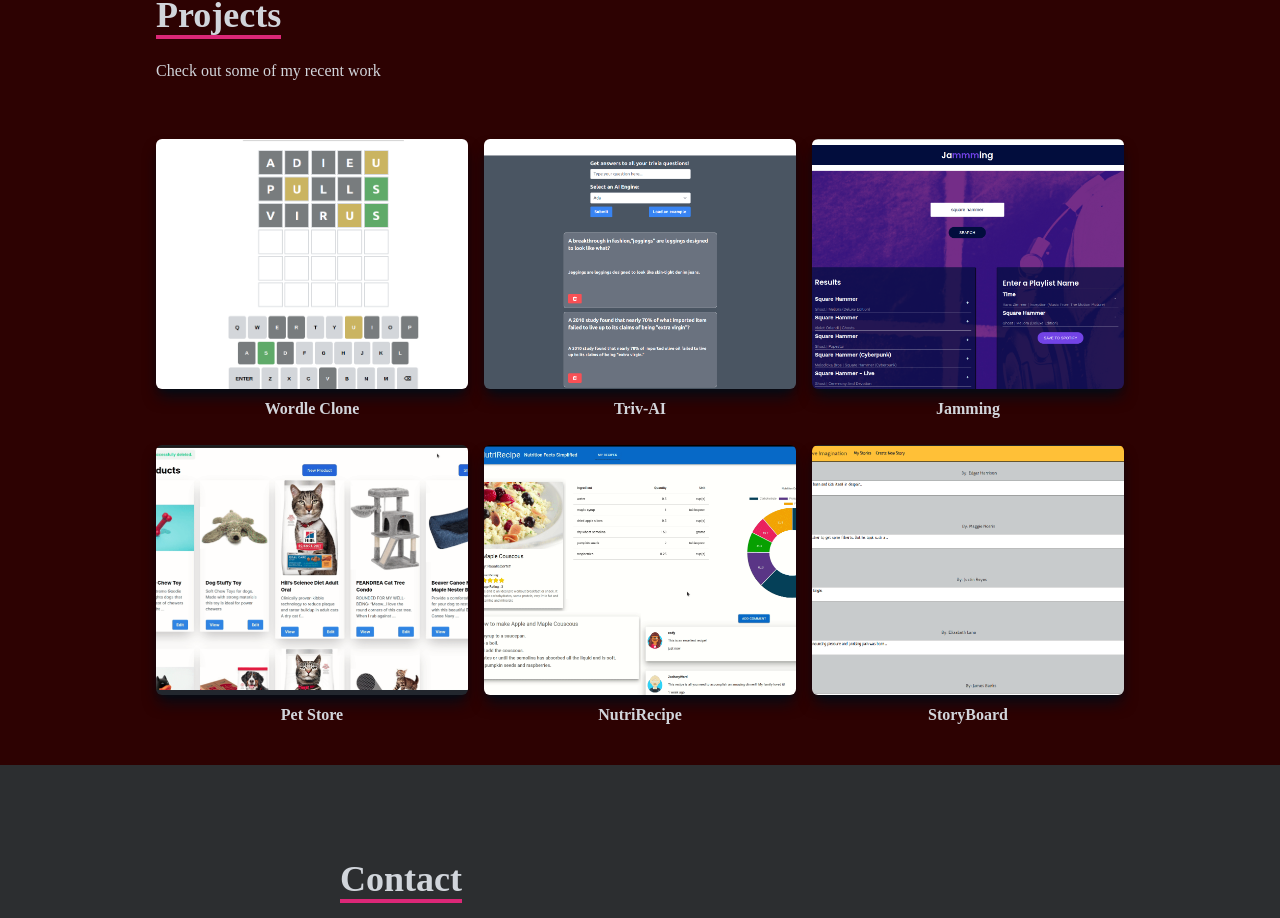
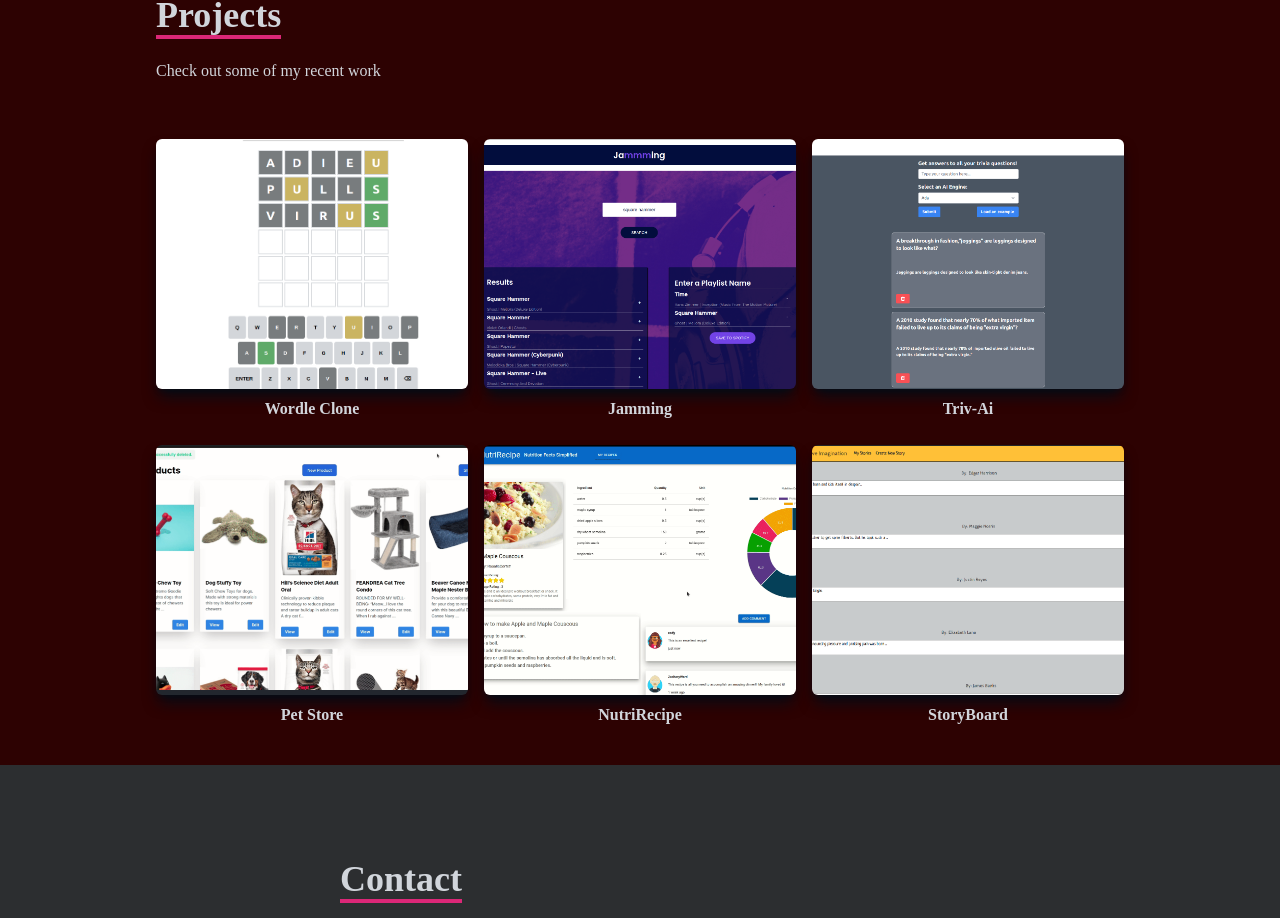
Before and after one commit to vickyruud/portfolio, a React (Create React App) app: page / in a window 1280 px wide. Shown: the part 2435-3353 px from the top of the page. Built offline with nearby package versions, Linux system fonts and the light colour scheme; the HTML template or start-up script is replaced by a standard one.

Commit message:
render projects using array

```diff
--- a/src/components/OneProject.jsx
+++ b/src/components/OneProject.jsx
@@ -10,15 +10,16 @@ const OneProject = ({ image, demo, code, tech, title }) => {
         {/* Hover Effects */}
         <div className="opacity-0 group-hover:opacity-100 group-focus:opacity-100">
           <span className="text-2xl font-bold text-white tracking-wider">
-            Tech Stack : {tech}
+            <p className="items-center">Tech Stack : {tech}</p>
           </span>
           <div className="pt-8 text-center">
-            <a
-              href={`${demo}`}
+            {demo ?  <a
+              href={ demo ? `${demo}` : null}
               className="text-center rounded-lg px-4 py-3 m-2 bg-white text-gray-700 font-bold text-lg"
             >
               Demo
-            </a>
+            </a> : null }
+
             <a
               href={`${code}`}
               className="text-center rounded-lg px-4 py-3 m-2 bg-white text-gray-700 font-bold text-lg"
--- a/src/components/Projects.jsx
+++ b/src/components/Projects.jsx
@@ -4,26 +4,77 @@ import TrivAi from "../assets/triv-ai.png";
 import Jamming from "../assets/jamming.png";
 import PetStore from "../assets/petstore.png";
 import Nutri from "../assets/nutri.png";
-import StoryBoard from "../assets/story.png"
-
+import StoryBoard from "../assets/story.png";
+import OneProject from "./OneProject";
 
 const projectList = [
   {
     id: 1,
-    title: 'Wordle Clone',
+    title: "Wordle Clone",
     image: Wordle,
     demo: "https://wordle-clone-vickyruud.netlify.app/",
     code: "https://github.com/vickyruud/wordle-clone",
-    tech: "React JS"
-  }
-]
-
-
-
+    tech: "React JS",
+  },
+  {
+    id: 2,
+    title: "Jamming",
+    image: Jamming,
+    demo: "https://jamming-vickyruud.netlify.app/",
+    code: "https://github.com/vickyruud/jamming",
+    tech: "React JS",
+  },
+  {
+    id: 3,
+    title: "Triv-Ai",
+    image: TrivAi,
+    demo: "https://triv-ai.netlify.app/",
+    code: "https://github.com/vickyruud/fun-with-gpt-3",
+    tech: "React JS",
+  },
+  {
+    id: 4,
+    title: "Pet Store",
+    image: PetStore,
+    demo: "https://replit.com/@vickyruud/pets-store",
+    code: "https://github.com/vickyruud/pet-store",
+    tech: "Ruby on Rails",
+  },
+  {
+    id: 5,
+    title: "NutriRecipe",
+    image: Nutri,
+    code: "https://github.com/vickyruud/NutriRecipe",
+    tech: "Ruby on Rails, React JS",
+  },
+  {
+    id: 6,
+    title: "StoryBoard",
+    image: StoryBoard,
+    code: "https://github.com/vickyruud/StoryBoard",
+    tech: "Node JS, Express, PSQL",
+  },
+];
 
 const Projects = () => {
+  const arrayOfProjects = projectList.map((project) => {
+    return (
+      <OneProject
+        key={project.id}
+        tech={project.tech}
+        title={project.title}
+        code={project.code}
+        demo={project.demo}
+        image={project.image}
+      />
+    );
+  });
+
   return (
-    <div id="projects" className="w-full md:h-screen text-gray-300 bg-[#2d0202]">
+    <div
+      id="projects"
+      className="w-full md:h-screen text-gray-300 bg-[#2d0202]"
+    >
       <div className="max-w-[1000px] mx-auto p-4 flex flex-col justify-center w-full h-full">
         <div className="pb-8">
           <p className="text-4xl font-bold inline border-b-4 text-gray-300 border-pink-600">
@@ -35,157 +86,8 @@ const Projects = () => {
         {/* Container */}
         <div className="grid sm:grid-cols-2 md:grid-cols-3 gap-4">
           {/* Grid Item */}
-          <div>
-            <div
-              style={{ backgroundImage: `url(${Wordle})` }}
-              className="shadow-lg shadow-[#040c16] group container rounded-md flex justify-center items-center mx-auto content-div "
-            >
-              {/* Hover Effects */}
-            <div className="opacity-0 group-hover:opacity-100 group-focus:opacity-100">
-                <span className="text-2xl font-bold text-white tracking-wider">
-                  Tech Stack : React JS
-                </span>
-                <div className="pt-8 text-center">
-                    <a href="https://wordle-clone-vickyruud.netlify.app/" className="text-center rounded-lg px-4 py-3 m-2 bg-white text-gray-700 font-bold text-lg">
-                      Demo
-                    </a>
-                    <a href="https://github.com/vickyruud/wordle-clone" className="text-center rounded-lg px-4 py-3 m-2 bg-white text-gray-700 font-bold text-lg">
-                      Code
-                    </a>
-                </div>
-              </div>
-            </div>
-            <p className="font-bold text-center py-2">Wordle Clone</p>
-          </div>
-          <div>
-            <div
-              style={{ backgroundImage: `url(${TrivAi})` }}
-              className="shadow-lg shadow-[#040c16] group container rounded-md flex justify-center items-center mx-auto content-div"
-            >
-              {/* Hover Effects */}
-              <div className="opacity-0 group-hover:opacity-100">
-                <span className="text-2xl font-bold text-white tracking-wider">
-                  Tech Stack : React JS
-                </span>
-                <div className="pt-8 text-center">
-                  <a href="https://triv-ai.netlify.app/">
-                    <button className="text-center rounded-lg px-4 py-3 m-2 bg-white text-gray-700 font-bold text-lg">
-                      Demo
-                    </button>
-                  </a>
-                  <a href="https://github.com/vickyruud/fun-with-gpt-3">
-                    <button className="text-center rounded-lg px-4 py-3 m-2 bg-white text-gray-700 font-bold text-lg">
-                      Code
-                    </button>
-                  </a>
-                </div>
-              </div>
-            </div>
-            <p className="font-bold text-center py-2">Triv-AI</p>
-          </div>
-          {/* Grid Item */}
-          <div>
-            <div
-              style={{ backgroundImage: `url(${Jamming})` }}
-              className="shadow-lg shadow-[#040c16] group container rounded-md flex justify-center items-center mx-auto content-div"
-            >
-              {/* Hover Effects */}
-              <div className="opacity-0 group-hover:opacity-100">
-               <span className="text-2xl font-bold text-white tracking-wider">
-                  Tech Stack : React JS
-                </span>
-                <div className="pt-8 text-center">
-                  <a href="https://jamming-vickyruud.netlify.app/">
-                    <button className="text-center rounded-lg px-4 py-3 m-2 bg-white text-gray-700 font-bold text-lg">
-                      Demo
-                    </button>
-                  </a>
-                  <a href="https://github.com/vickyruud/jamming">
-                    <button className="text-center rounded-lg px-4 py-3 m-2 bg-white text-gray-700 font-bold text-lg">
-                      Code
-                    </button>
-                  </a>
-                </div>
-              </div>
-            </div>
-            <p className="font-bold text-center py-2">Jamming</p>
-          </div>
-          <div>
-            <div
-              style={{ backgroundImage: `url(${PetStore})` }}
-              className="shadow-lg shadow-[#040c16] group container rounded-md flex justify-center items-center mx-auto content-div"
-              >
-              {/* Hover Effects */}
-              <div className="opacity-0 group-hover:opacity-100">
-                <span className="text-xl font-bold text-white tracking-wider p-2 text-center">
-                  Tech Stack : Ruby on Rails
-                </span>
-                <div className="pt-8 text-center">
-                  <a href="https://replit.com/@vickyruud/pets-store">
-                    <button className="text-center rounded-lg px-4 py-3 m-2 bg-white text-gray-700 font-bold text-lg">
-                      Demo
-                    </button>
-                  </a>
-                  <a href="https://github.com/vickyruud/pet-store">
-                    <button className="text-center rounded-lg px-4 py-3 m-2 bg-white text-gray-700 font-bold text-lg">
-                      Code
-                    </button>
-                  </a>
-                </div>
-              </div>
-            </div>
-            <p className="font-bold text-center py-2">Pet Store</p>
-          </div>
-          {/* Grid Item */}
-          <div>
-          <div
-            style={{ backgroundImage: `url(${Nutri})` }}
-            className="shadow-lg shadow-[#040c16] group container rounded-md flex justify-center items-center mx-auto content-div"
-          >
-            {/* Hover Effects */}
-            <div className="opacity-0 group-hover:opacity-100">
-              <span className="text-2xl font-bold text-white tracking-wider">
-                Tech Stack: <p>Ruby on Rails</p>
-                <p>React JS</p>
-
-              </span>
-              <div className="pt-8 text-center">
-                <a href="https://github.com/vickyruud/NutriRecipe">
-                  <button className="text-center rounded-lg px-4 py-3 m-2 bg-white text-gray-700 font-bold text-lg">
-                    Code
-                  </button>
-                </a>
-              </div>
-            </div>
-          </div>
-            <p className="font-bold text-center py-2">NutriRecipe</p>
-
+          {arrayOfProjects}
         </div>
-        <div>
-          <div
-            style={{ backgroundImage: `url(${StoryBoard})` }}
-            className="shadow-lg shadow-[#040c16] group container rounded-md flex justify-center items-center mx-auto content-div"
-          >
-            {/* Hover Effects */}
-            <div className="opacity-0 group-hover:opacity-100">
-              <span className="text-2xl font-bold text-white tracking-wider">
-                Tech Stack: <p>Node JS</p>
-                <p>Express</p>
-                <p>PSQL</p>
-              </span>
-              <div className="pt-8 text-center">
-                <a href="https://github.com/vickyruud/StoryBoard">
-                  <button className="text-center rounded-lg px-4 py-3 m-2 bg-white text-gray-700 font-bold text-lg">
-                    Code
-                  </button>
-                </a>
-              </div>
-            </div>
-          </div>
-        <p className="font-bold text-center py-2">StoryBoard</p>
-        </div>
-        </div>
-
       </div>
     </div>
   );
```
